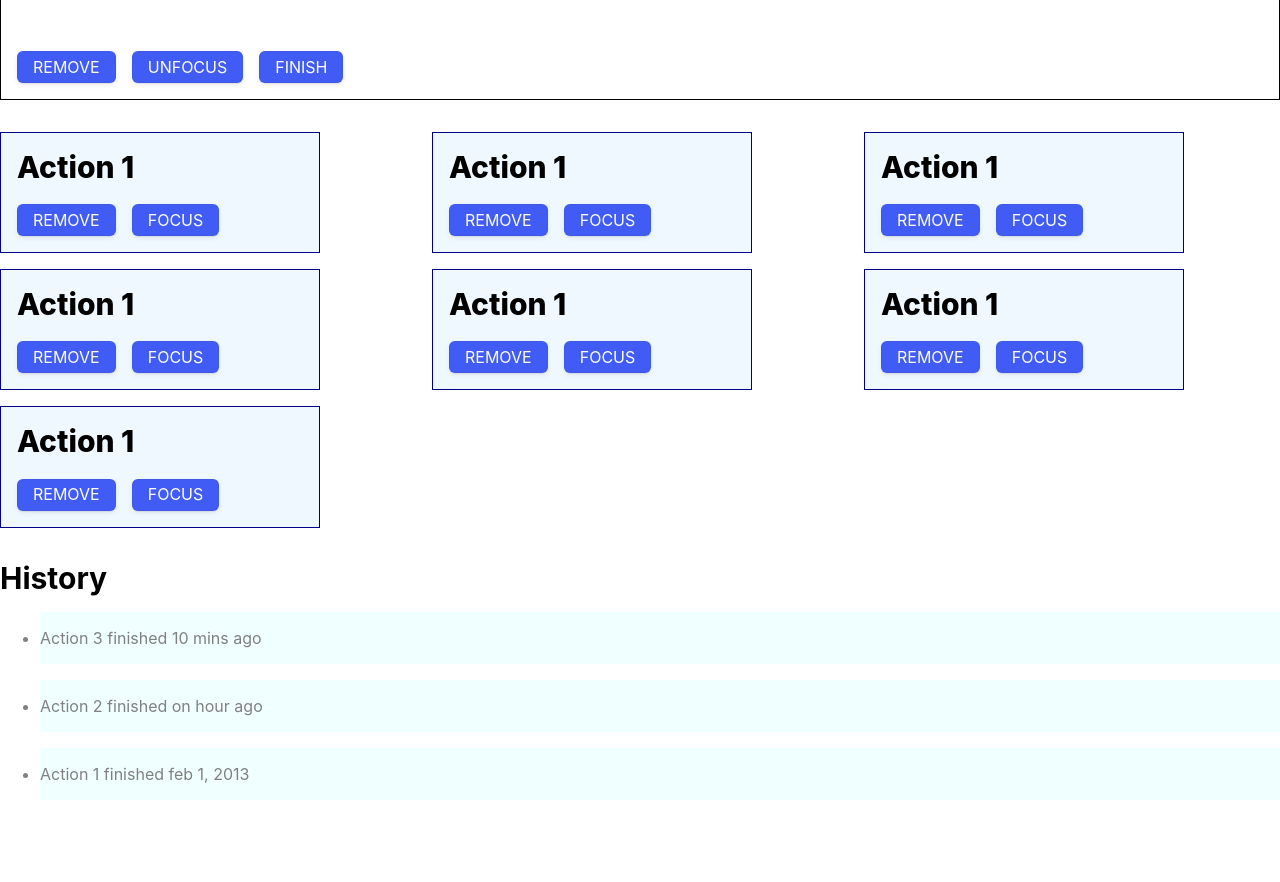
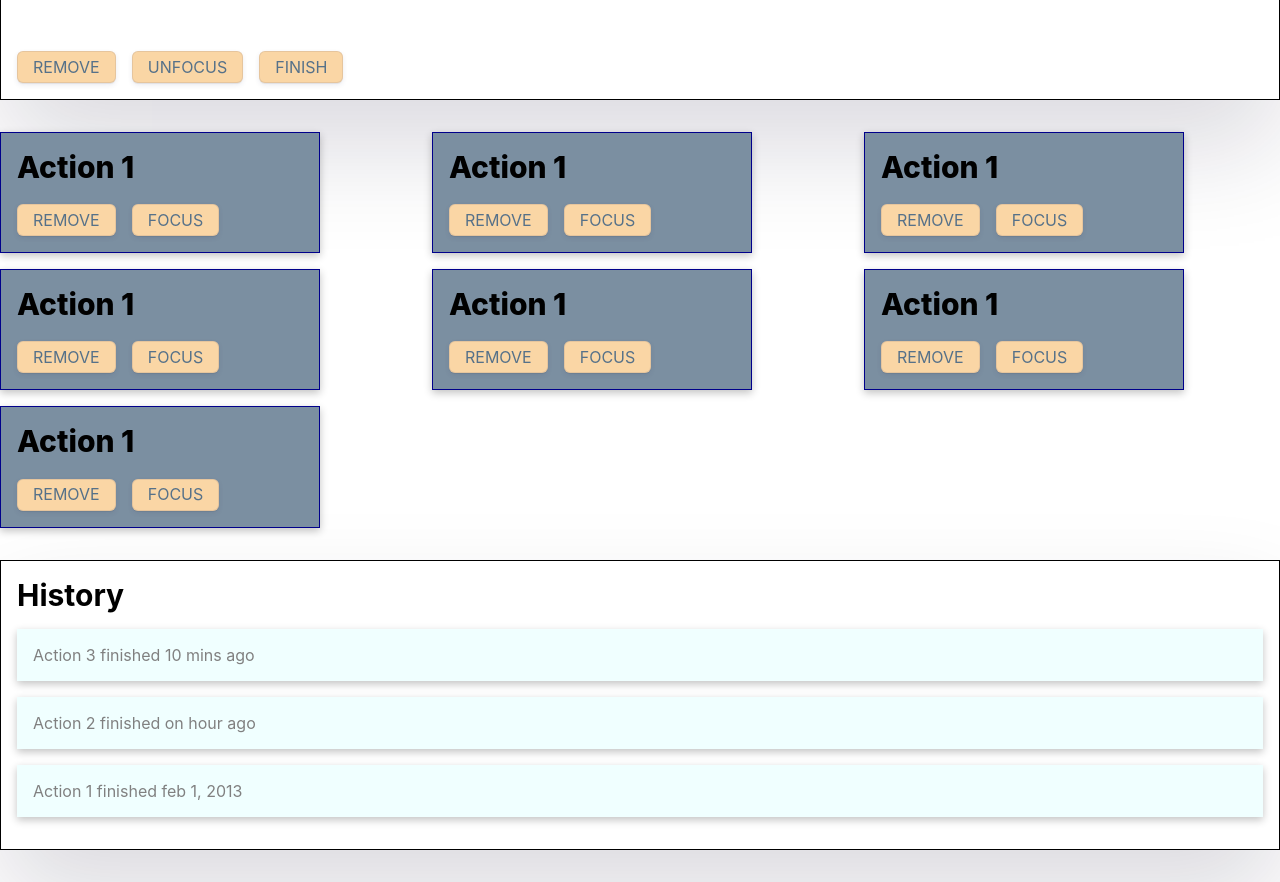
Before and after one commit to kapit4n/focus-point, a Next.js app: page /dashboard in a window 1280 px wide. Shown: the part 220-1102 px from the top of the page. Before the commit the page ends 1052 px from the top, so only its background shows below. Built offline with nearby package versions, Linux system fonts and the light colour scheme.

Commit message:
Update colors

```diff
--- a/components/history/index.js
+++ b/components/history/index.js
@@ -2,20 +2,18 @@ import styles from '../../styles/components/history.module.css'
 
 export default function () {
   return (
-    <div  className={styles.history}>
+    <div className={styles.history}>
       <div className={styles.title}>History</div>
-      <ul>
+      <ul className={styles.historyListContainer}>
         <li className={styles.historyItem}>
           Action 3 finished 10 mins ago
       </li>
-
         <li className={styles.historyItem}>
           Action 2 finished on hour ago
       </li>
         <li className={styles.historyItem}>
           Action 1 finished feb 1, 2013
       </li>
-
       </ul>
     </div>
   )
--- a/pages/index.js
+++ b/pages/index.js
@@ -15,7 +15,7 @@ export default function Home() {
       </main>
 
       <footer className={styles.footer}>
-        The main tool to stay focused is to plan the task and motivate its development.
+
       </footer>
     </div>
   )
--- a/styles/Home.module.css
+++ b/styles/Home.module.css
@@ -1,6 +1,6 @@
 .main {
   min-height: 90vh;
-  background-color: lightcyan;
+  background-color: #567189;
   display: flex;
   flex-direction: column;
   align-items: center;
--- a/styles/components/history.module.css
+++ b/styles/components/history.module.css
@@ -1,5 +1,8 @@
 .history {
   margin: 2rem 0;
+  padding: 1rem;
+  border: 1px solid black;
+  box-shadow: rgba(17, 12, 46, 0.15) 0px 48px 100px 0px;
 }
 
 .title {
@@ -8,9 +11,15 @@
   font-weight: 700;
 }
 
+.historyListContainer {
+  padding-inline-start: 0;
+}
+
 .historyItem {
   background-color: azure;
   color: gray;
   margin: 1rem 0;
-  padding: 1rem 0;
+  list-style: none;
+  padding: 1rem;
+  box-shadow: rgba(0, 0, 0, 0.24) 0px 3px 8px;
 }
--- a/styles/components/primaryItem.module.css
+++ b/styles/components/primaryItem.module.css
@@ -7,7 +7,7 @@
   width: 100%;
   height: 20rem;
   border: 1px solid black;
-}
+  box-shadow: rgba(17, 12, 46, 0.15) 0px 48px 100px 0px;}
 
 .body {
   display: flex;
@@ -29,5 +29,5 @@
 }
 
 .description {
-  color: gray;
+  color: #CFB997;
 }
--- a/styles/components/secondaryItem.module.css
+++ b/styles/components/secondaryItem.module.css
@@ -6,7 +6,8 @@
   width: 20rem;
   padding: 1rem;
   border: 1px solid darkblue;
-  background-color: aliceblue;
+  background-color: #7B8FA1;
+  box-shadow: rgba(0, 0, 0, 0.24) 0px 3px 8px;
 }
 
 .actions {
--- a/styles/globals.css
+++ b/styles/globals.css
@@ -28,12 +28,12 @@ a {
 button {
   appearance: button;
   backface-visibility: hidden;
-  background-color: #405cf5;
+  background-color: #FAD6A5;
   border-radius: 6px;
   border-width: 0;
   box-shadow: rgba(50, 50, 93, .1) 0 0 0 1px inset, rgba(50, 50, 93, .1) 0 2px 5px 0, rgba(0, 0, 0, .07) 0 1px 1px 0;
   box-sizing: border-box;
-  color: #fff;
+  color: #567189;
   cursor: pointer;
   font-family: -apple-system, system-ui, "Segoe UI", Roboto, "Helvetica Neue", Ubuntu, sans-serif;
   font-size: 100%;
```
